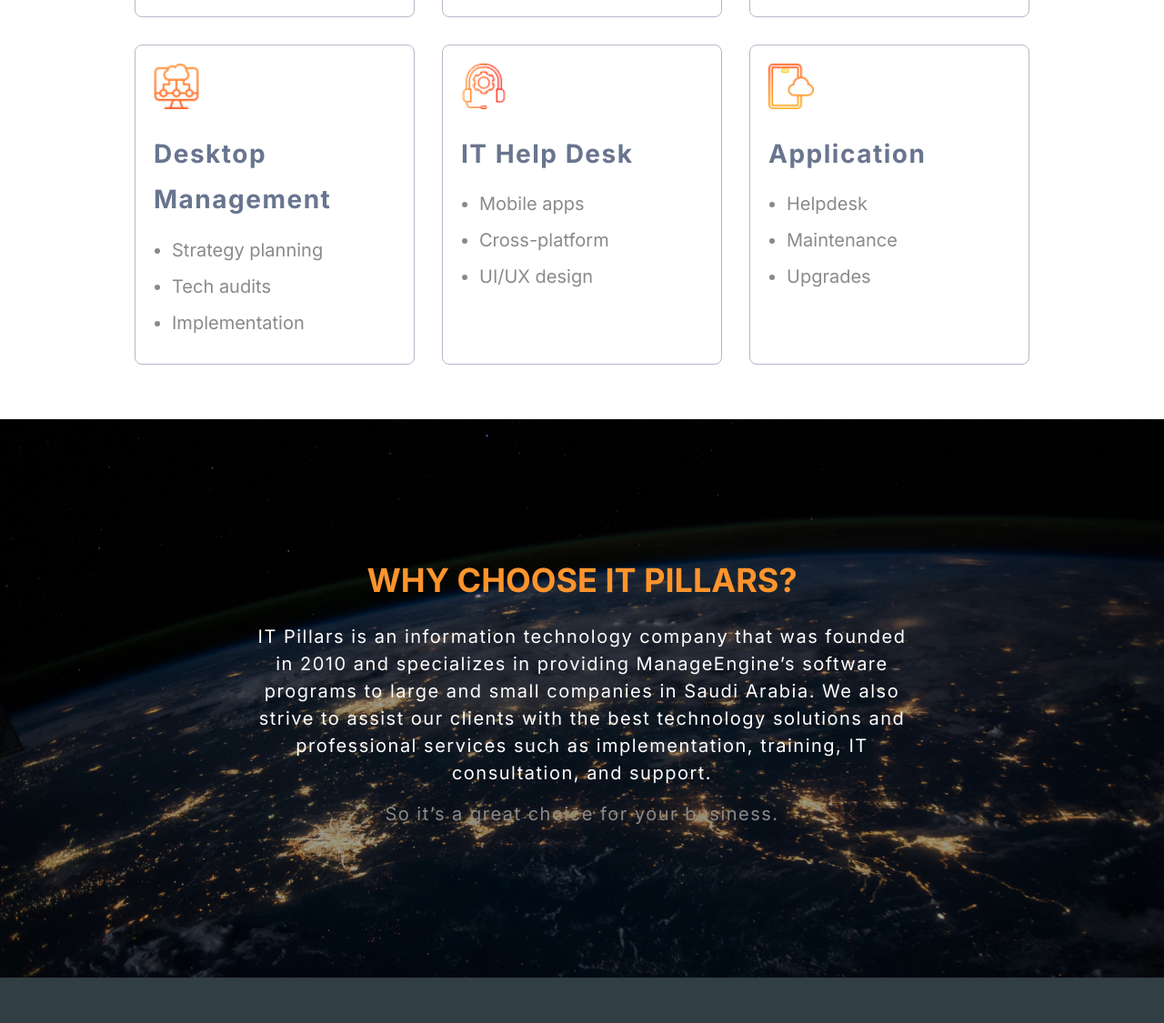
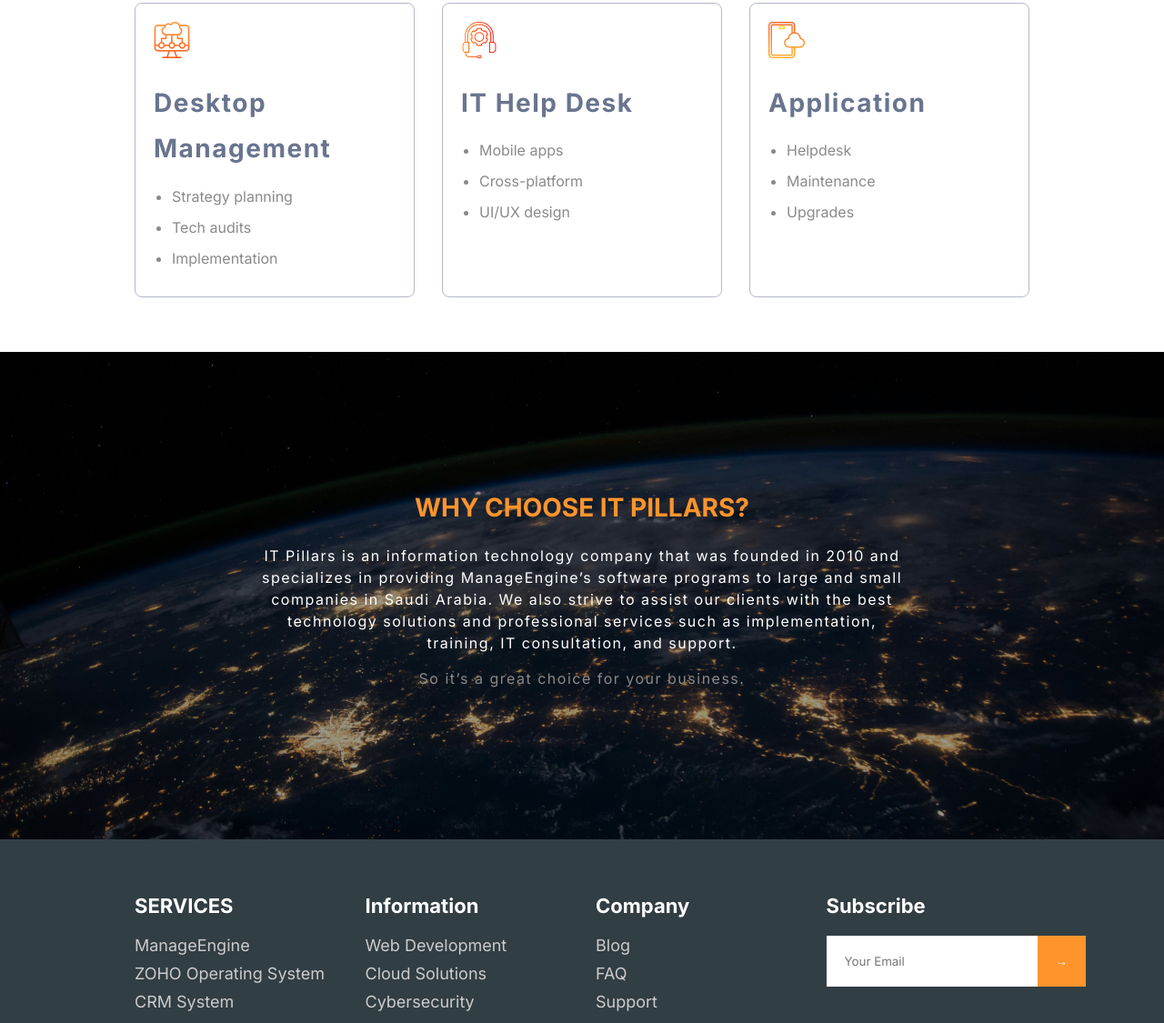
Before and after one commit to Yussif20/it-pillers, a plain HTML site: page index.html in a window 1280 px wide. Shown: the part 1387-2512 px from the top of the page at 91% size. Drawn offline with nearby package versions, Linux system fonts and the light colour scheme.

Commit message:
fix the sizes

```diff
--- a/styles-ar.css
+++ b/styles-ar.css
@@ -114,7 +114,7 @@ body {
 }
 
 .quote-btn {
-  font-size: 22px;
+  font-size: 18px;
   padding: 10px 20px;
   background: rgba(255, 255, 255, 0.2);
   color: #fff;
@@ -230,8 +230,8 @@ body {
 }
 
 .service-card .icon img {
-  width: 50px;
-  height: 50px;
+  width: 40px;
+  height: 40px;
   margin-bottom: 20px;
 }
 
@@ -250,7 +250,7 @@ body {
 }
 
 .service-card li {
-  font-size: 20px;
+  font-size: 16px;
   color: #8a8a8a;
   line-height: 1.5;
   margin-bottom: 10px;
@@ -293,12 +293,12 @@ body {
 .why-choose h2 {
   color: var(--primary-color);
   line-height: 1.5;
-  font-size: 36px;
+  font-size: 28px;
   margin-bottom: 20px;
 }
 
 .why-choose p {
-  font-size: 20px;
+  font-size: 16px;
   letter-spacing: 1.5px;
   margin-bottom: 15px;
 }
--- a/styles.css
+++ b/styles.css
@@ -114,7 +114,7 @@ body {
 }
 
 .quote-btn {
-  font-size: 22px;
+  font-size: 18px;
   padding: 10px 20px;
   background: rgba(255, 255, 255, 0.2);
   color: #fff;
@@ -230,8 +230,8 @@ body {
 }
 
 .service-card .icon img {
-  width: 50px;
-  height: 50px;
+  width: 40px;
+  height: 40px;
   margin-bottom: 20px;
 }
 
@@ -250,7 +250,7 @@ body {
 }
 
 .service-card li {
-  font-size: 20px;
+  font-size: 16px;
   color: #8a8a8a;
   line-height: 1.5;
   margin-bottom: 10px;
@@ -293,12 +293,12 @@ body {
 .why-choose h2 {
   color: var(--primary-color);
   line-height: 1.5;
-  font-size: 36px;
+  font-size: 28px;
   margin-bottom: 20px;
 }
 
 .why-choose p {
-  font-size: 20px;
+  font-size: 16px;
   letter-spacing: 1.5px;
   margin-bottom: 15px;
 }
```
